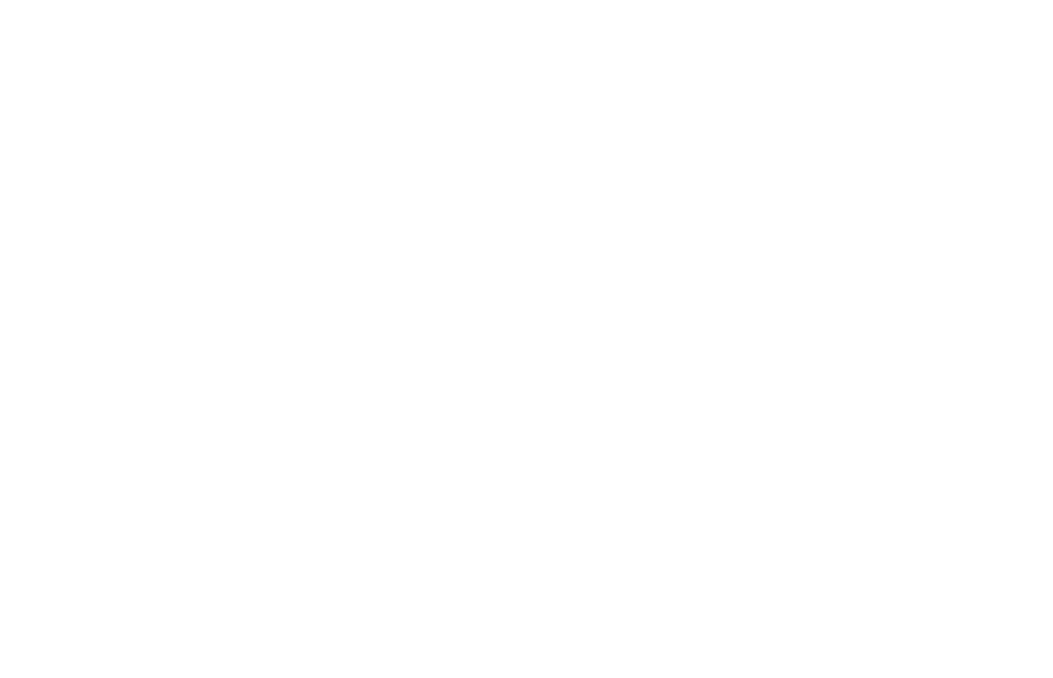
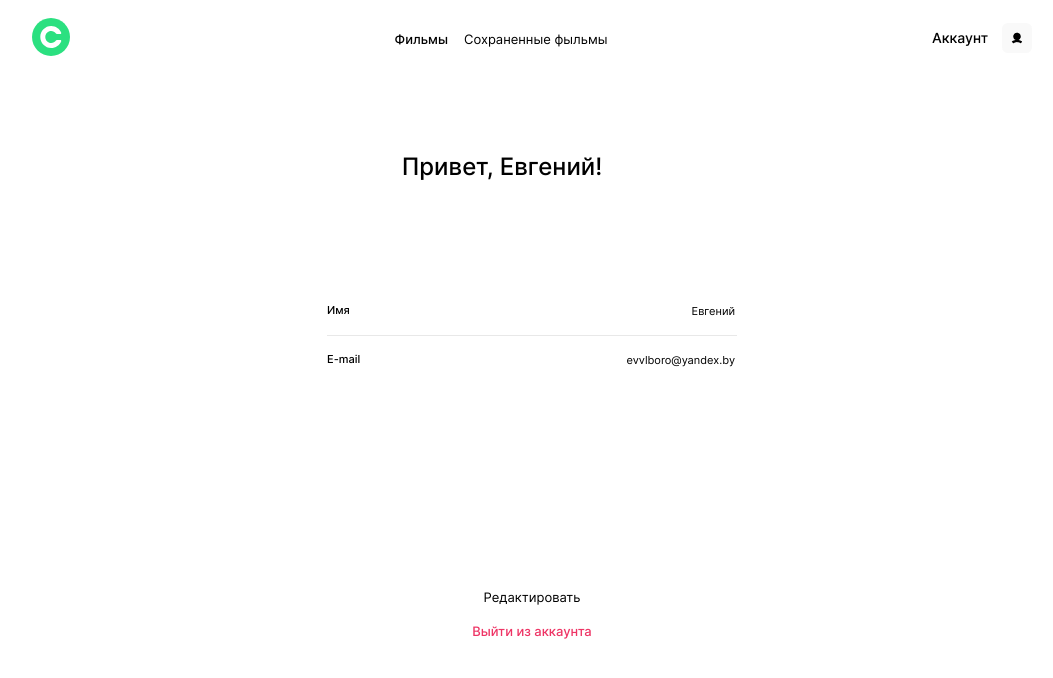
Before and after one commit to evvlboro/movies-explorer-frontend, a React app: page /profile in a window 1280 px wide. Before the commit this address had no page. Shown: the whole page, without its empty margins (108-1161 px from the left). Built offline with nearby package versions, Linux system fonts and the light colour scheme.

Commit message:
feat: add Profile component

```diff
--- /dev/null
+++ b/src/block/profile/__conatainer/profile__conatainer.css
@@ -0,0 +1,5 @@
+.profile__conatainer {
+  display: flex;
+  flex-direction: column;
+  align-items: center;
+}
--- /dev/null
+++ b/src/block/profile/__hello/profile__hello.css
@@ -0,0 +1,11 @@
+.profile__hello {
+  font-family: 'Inter';
+  font-style: normal;
+  font-weight: 500;
+  font-size: 24px;
+  line-height: 29px;
+
+  color: #000000;
+
+  margin: 74px 60px 123px 0;
+}
--- /dev/null
+++ b/src/block/profile/__input-container/_border_on/profile__input-container_border_on.css
@@ -0,0 +1,4 @@
+.profile__input-container_border_on {
+  border-bottom: 1px solid #E8E8E8;
+  padding-bottom: 16px;
+}
--- /dev/null
+++ b/src/block/profile/__input-container/_margin_17/profile__input-container_margin_17.css
@@ -0,0 +1,3 @@
+.profile__input-container_margin_17 {
+  margin-top: 17px;
+}
--- /dev/null
+++ b/src/block/profile/__input-container/profile__input-container.css
@@ -0,0 +1,15 @@
+.profile__input-container {
+  width: 410px;
+
+  display: flex;
+  flex-direction: row;
+  justify-content: space-between;
+
+  font-family: 'Inter';
+  font-style: normal;
+  font-weight: 500;
+  font-size: 11px;
+  line-height: 13px;
+
+  color: #000000;
+}
--- /dev/null
+++ b/src/block/profile/__input/profile__input.css
@@ -0,0 +1,6 @@
+.profile__input {
+  border: none;
+  outline: none;
+
+  text-align: right;
+}
--- /dev/null
+++ b/src/block/profile/__logout/profile__logout.css
@@ -0,0 +1,19 @@
+.profile__logout {
+  margin-top: 16px;
+
+  font-family: 'Inter';
+  font-style: normal;
+  font-weight: 500;
+  font-size: 13px;
+  line-height: 16px;
+
+  color: #EE3465;
+
+  border: none;
+  cursor: pointer;
+  background: transparent;
+}
+
+.profile__logout:hover {
+  opacity: .6;
+}
--- /dev/null
+++ b/src/block/profile/__update/profile__update.css
@@ -0,0 +1,19 @@
+.profile__update {
+  margin-top: 220px;
+
+  font-family: 'Inter';
+  font-style: normal;
+  font-weight: 400;
+  font-size: 13px;
+  line-height: 16px;
+
+  color: #000000;
+
+  border: none;
+  cursor: pointer;
+  background: transparent;
+}
+
+.profile__update:hover {
+  opacity: .6;
+}
--- /dev/null
+++ b/src/block/profile/profile.css
@@ -0,0 +1,5 @@
+.profile {
+  padding: 0 70px;
+  display: flex;
+  flex-direction: column;
+}
--- a/src/components/App.js
+++ b/src/components/App.js
@@ -3,6 +3,7 @@ import Movies from './Movies';
 import SavedMovies from './SavedMovies';
 import Register from './Register';
 import Login from './Login';
+import Profile from './Profile';
 import { Route, Routes } from 'react-router-dom';
 
 function App() {
@@ -13,6 +14,7 @@ function App() {
       <Route exact path="/saved-movies" element={<SavedMovies />} />
       <Route exact path="/signup" element={<Register />} />
       <Route exact path="/signin" element={<Login />} />
+      <Route exact path="/profile" element={<Profile />} />
     </Routes>
   );
 }
--- a/src/components/Header.js
+++ b/src/components/Header.js
@@ -13,7 +13,7 @@ function Header({ loggedIn }) {
               <Link to="/movies" className='header__films-btn'>Фильмы</Link>
               <Link to="/saved-movies" className='header__saved-films-btn'>Сохраненные фыльмы</Link>
           </div>
-          <button className="header__acc-btn" />
+          <Link to="/profile" ><button className="header__acc-btn" /></Link>
         </div>
       </div>
     ) :
--- a/src/components/Login.js
+++ b/src/components/Login.js
@@ -10,11 +10,11 @@ function Login() {
         <form className="auth__form">
           <div className="auth__input-container">
             <input type="email" className="auth__input" id="input-email"/>
-            <label for="input-email" className='auth__label'>E-mail</label>
+            <label htmlFor="input-email" className='auth__label'>E-mail</label>
           </div>
           <div className="auth__input-container auth__input-container_margin_24">
             <input type="password" className="auth__input auth__input_error" id="input-password"/>
-            <label for="input-password" className='auth__label'>Пароль</label>
+            <label htmlFor="input-password" className='auth__label'>Пароль</label>
           </div>
 
           <button type="submit" className="auth__submit-btn auth__submit-btn_margin_220">Войти</button>
--- a/src/components/MoviesCardList.js
+++ b/src/components/MoviesCardList.js
@@ -2,7 +2,7 @@ import React, { useState } from 'react';
 import MoviesCard from "./MoviesCard";
 
 function MoviesCardList({cards, fromSavedPage}){
-  let initalCount = 3;
+  let initalCount = Math.trunc((window.screen.width - 140) / 364);
   if(fromSavedPage === true) {
     initalCount = cards.length;
   }
@@ -29,7 +29,7 @@ function MoviesCardList({cards, fromSavedPage}){
             <button
               className="movies-card-list__more-btn"
               onClick={() => {
-                setCount(count + 3);
+                setCount(count + initalCount);
               }}>
               Ещё
             </button>
--- /dev/null
+++ b/src/components/Profile.js
@@ -0,0 +1,26 @@
+import Header from './Header';
+
+function Profile() {
+  return (
+    <div className="profile">
+      <Header
+        loggedIn={true}
+      />
+      <form className="profile__conatainer">
+        <h2 className="profile__hello">Привет, Евгений!</h2>
+        <div className="profile__input-container profile__input-container_border_on">
+          <label htmlFor="input-name" className="profile__label">Имя</label>
+          <input type="text" className="profile__input" id="input-name" name="input-name" defaultValue="Евгений" />
+        </div>
+        <div className="profile__input-container profile__input-container_margin_17">
+          <label htmlFor="input-email" className="profile__label">E-mail</label>
+          <input type="email" className="profile__input" id="input-email" name="input-email" defaultValue="evvlboro@yandex.by" />
+        </div>
+        <button className="profile__update">Редактировать</button>
+        <button className="profile__logout">Выйти из аккаунта</button>
+      </form>
+    </div>
+  );
+}
+
+export default Profile;
--- a/src/components/Register.js
+++ b/src/components/Register.js
@@ -10,15 +10,15 @@ function Register() {
         <form className="auth__form">
           <div className="auth__input-container">
             <input type="text" className="auth__input" id="input-name"/>
-            <label for="input-name" className='auth__label'>Имя</label>
+            <label htmlFor="input-name" className='auth__label'>Имя</label>
           </div>
           <div className="auth__input-container auth__input-container_margin_24 auth__input-container_error">
             <input type="email" className="auth__input" id="input-email"/>
-            <label for="input-email" className='auth__label'>E-mail</label>
+            <label htmlFor="input-email" className='auth__label'>E-mail</label>
           </div>
           <div className="auth__input-container auth__input-container_margin_24">
             <input type="password" className="auth__input auth__input_error" id="input-password"/>
-            <label for="input-password" className='auth__label'>Пароль</label>
+            <label htmlFor="input-password" className='auth__label'>Пароль</label>
           </div>
           <span className="auth__error">Что-то пошло не так...</span>
 
--- a/src/index.css
+++ b/src/index.css
@@ -108,3 +108,13 @@
 @import url(./block/auth/__text/auth__text.css);
 @import url(./block/auth/__link/auth__link.css);
 @import url(./block/auth/__submit-btn/_margin_220/auth__submit-btn_margin_220.css);
+
+@import url(./block/profile/profile.css);
+@import url(./block/profile/__conatainer/profile__conatainer.css);
+@import url(./block/profile/__hello/profile__hello.css);
+@import url(./block/profile/__input-container/profile__input-container.css);
+@import url(./block/profile/__input/profile__input.css);
+@import url(./block/profile/__input-container/_border_on/profile__input-container_border_on.css);
+@import url(./block/profile/__input-container/_margin_17/profile__input-container_margin_17.css);
+@import url(./block/profile/__update/profile__update.css);
+@import url(./block/profile/__logout/profile__logout.css);
```
